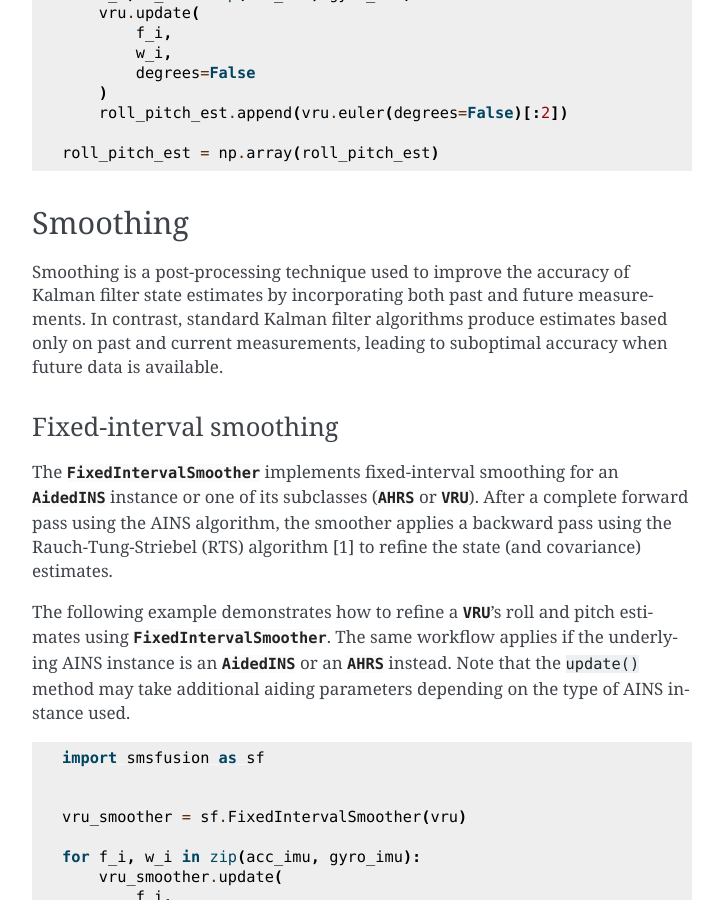
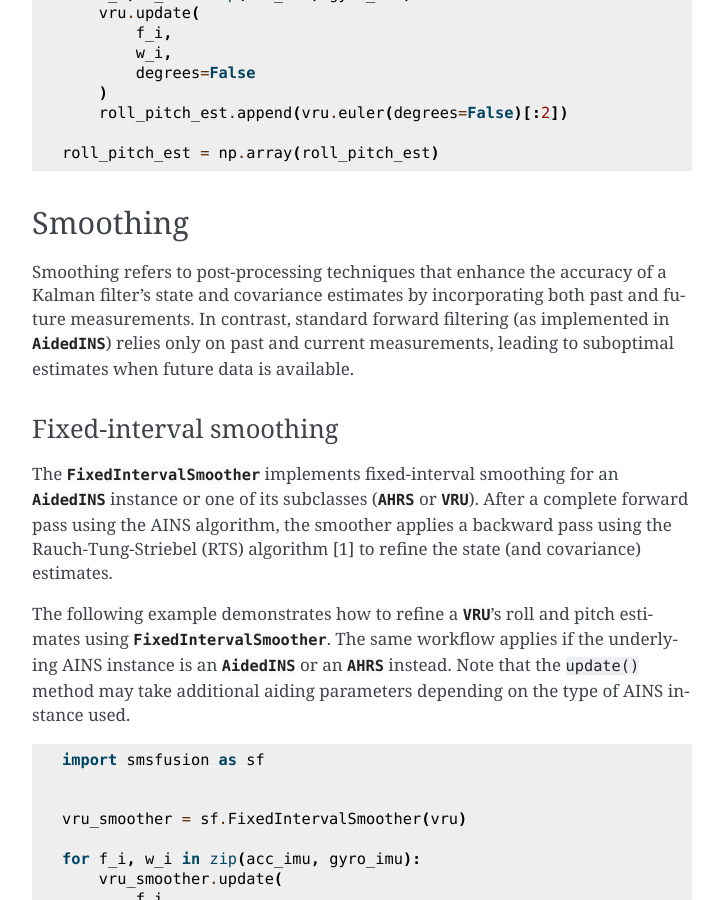
Before and after one commit to 4Subsea/smsfusion-python, a Sphinx documentation site: the page built from docs/user_guide/quickstart.rst, in a window 1280 px wide and 900 px high, scrolled down 5242 px. Shown: the whole window, without its empty margins (388-1111 px from the left). Built offline with Sphinx 7.4.7, drawn with Linux system fonts in a browser that asks for light colours.

Commit message:
reformulate

```diff
--- a/docs/user_guide/quickstart.rst
+++ b/docs/user_guide/quickstart.rst
@@ -247,10 +247,11 @@ estimate the roll and pitch degrees of freedom of a moving body using the
 
 Smoothing
 ---------
-Smoothing is a post-processing technique used to improve the accuracy of Kalman
-filter state estimates by incorporating both past and future measurements. In contrast,
-standard Kalman filter algorithms produce estimates based only on past and current
-measurements, leading to suboptimal accuracy when future data is available.
+Smoothing refers to post-processing techniques that enhance the accuracy of a Kalman
+filter's state and covariance estimates by incorporating both past and future measurements.
+In contrast, standard forward filtering (as implemented in :class:`~smsfusion.AidedINS`)
+relies only on past and current measurements, leading to suboptimal estimates when
+future data is available.
 
 Fixed-interval smoothing
 ........................
```
